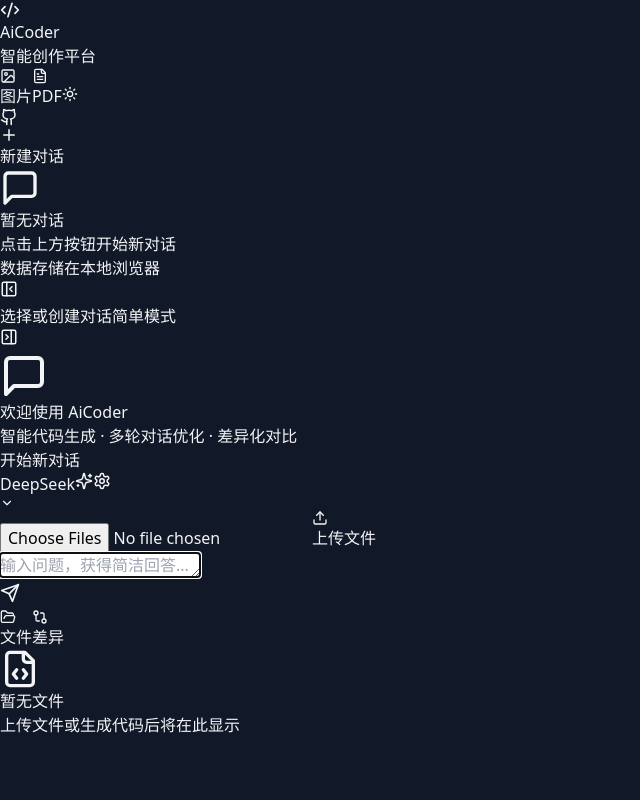
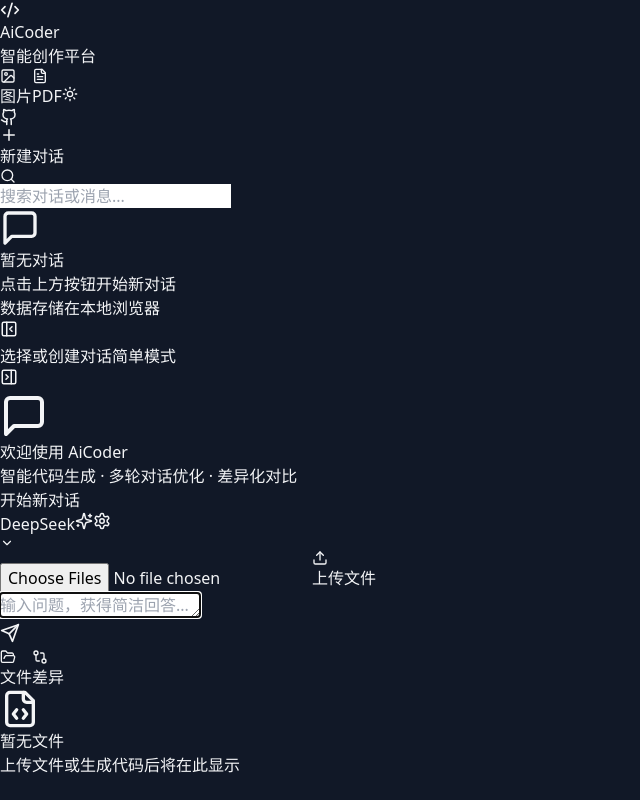
Before and after one commit to rawchen/ai-coder, a React (Vite) app in the folder front/: page / in a window 1280 px wide. Shown: the whole page, without its empty margins (0-640 px from the left). Built offline with nearby package versions, Linux system fonts and the light colour scheme.

Commit message:
add: 内容标题搜索

```diff
--- a/front/src/components/ConversationList.tsx
+++ b/front/src/components/ConversationList.tsx
@@ -1,6 +1,7 @@
 import { Conversation } from '../types';
-import { MessageSquare, Plus, Trash2 } from 'lucide-react';
+import { MessageSquare, Plus, Trash2, Search, X } from 'lucide-react';
 import { formatDate } from '../services/storage';
+import { useState } from 'react';
 
 interface ConversationListProps {
   conversations: Conversation[];
@@ -19,6 +20,30 @@
   onDelete,
   isDark
 }: ConversationListProps) {
+  const [searchQuery, setSearchQuery] = useState('');
+
+  // 搜索过滤对话
+  const filteredConversations = conversations.filter(conv => {
+    if (!searchQuery.trim()) return true;
+
+    const query = searchQuery.toLowerCase();
+
+    // 搜索标题
+    if (conv.title.toLowerCase().includes(query)) return true;
+
+    // 搜索消息内容
+    if (conv.messages.some(msg => msg.content.toLowerCase().includes(query))) return true;
+
+    return false;
+  });
+
+  // 计算匹配的消息数量
+  const getMatchCount = (conv: Conversation): number => {
+    if (!searchQuery.trim()) return 0;
+    const query = searchQuery.toLowerCase();
+    return conv.messages.filter(msg => msg.content.toLowerCase().includes(query)).length;
+  };
+
   return (
     <div className="flex flex-col h-full">
       {/* 新建对话按钮 */}
@@ -32,17 +57,59 @@
         </button>
       </div>
 
+      {/* 搜索框 */}
+      <div className={`p-3 border-b ${isDark ? 'border-gray-700' : 'border-gray-200'}`}>
+        <div className="relative">
+          <Search
+            size={16}
+            className={`absolute left-3 top-1/2 -translate-y-1/2 ${isDark ? 'text-gray-500' : 'text-gray-400'}`}
+          />
+          <input
+            type="text"
+            placeholder="搜索对话或消息..."
+            value={searchQuery}
+            onChange={(e) => setSearchQuery(e.target.value)}
+            className={`w-full pl-9 pr-9 py-2 rounded-lg border transition-colors focus:outline-none focus:ring-2 focus:ring-blue-500 ${
+              isDark
+                ? 'bg-gray-700 border-gray-600 text-white placeholder-gray-400'
+                : 'bg-white border-gray-300 text-gray-900 placeholder-gray-500'
+            }`}
+          />
+          {searchQuery && (
+            <button
+              onClick={() => setSearchQuery('')}
+              className={`absolute right-3 top-1/2 -translate-y-1/2 p-0.5 rounded transition-colors ${
+                isDark ? 'hover:bg-gray-600 text-gray-400' : 'hover:bg-gray-200 text-gray-400'
+              }`}
+            >
+              <X size={14}/>
+            </button>
+          )}
+        </div>
+        {searchQuery && (
+          <div className={`mt-2 text-xs ${isDark ? 'text-gray-500' : 'text-gray-500'}`}>
+            找到 {filteredConversations.length} 个对话
+          </div>
+        )}
+      </div>
+
       {/* 对话列表 */}
       <div className="flex-1 overflow-y-auto">
-        {conversations.length === 0 ? (
+        {filteredConversations.length === 0 ? (
           <div className={`p-4 text-center ${isDark ? 'text-gray-500' : 'text-gray-400'}`}>
             <MessageSquare size={40} className="mx-auto mb-2 opacity-50"/>
-            <p className="text-sm">暂无对话</p>
-            <p className="text-xs mt-1">点击上方按钮开始新对话</p>
+            <p className="text-sm">
+              {searchQuery ? '未找到匹配的对话' : '暂无对话'}
+            </p>
+            <p className="text-xs mt-1">
+              {searchQuery ? '尝试其他关键词' : '点击上方按钮开始新对话'}
+            </p>
           </div>
         ) : (
           <div className="py-2">
-            {conversations.map(conv => (
+            {filteredConversations.map(conv => {
+              const matchCount = getMatchCount(conv);
+              return (
                 <div
                   key={conv.id}
                   className={`group flex items-center gap-3 px-3 py-2 mx-2 rounded-lg cursor-pointer transition-colors select-none border ${
@@ -55,7 +122,14 @@
                   <MessageSquare size={16} className={`${isDark ? 'text-gray-400' : 'text-gray-500'} flex-shrink-0`}/>
 
                   <div className="flex-1 min-w-0">
-                  <div className={`text-sm truncate ${isDark ? 'text-gray-200' : 'text-gray-800'}`}>{conv.title}</div>
+                    <div className={`text-sm truncate ${isDark ? 'text-gray-200' : 'text-gray-800'}`}>
+                      {matchCount > 0 && searchQuery ? (
+                        <span className={`text-xs px-1.5 py-0.5 rounded mr-2 ${isDark ? 'bg-blue-600 text-white' : 'bg-blue-500 text-white'}`}>
+                          {matchCount}
+                        </span>
+                      ) : null}
+                      {conv.title}
+                    </div>
                     <div className={`text-xs flex items-center gap-2 ${isDark ? 'text-gray-500' : 'text-gray-600'}`}>
                       <span>{formatDate(conv.updatedAt)}</span>
                       <span className={`w-1 h-1 rounded-full ${isDark ? 'bg-gray-600' : 'bg-gray-300'}`}/>
@@ -74,7 +148,8 @@
                     <Trash2 size={14}/>
                   </button>
                 </div>
-            ))}
+              );
+            })}
           </div>
         )}
       </div>
```
Lines whose indentation alone changed are shown as unchanged.
